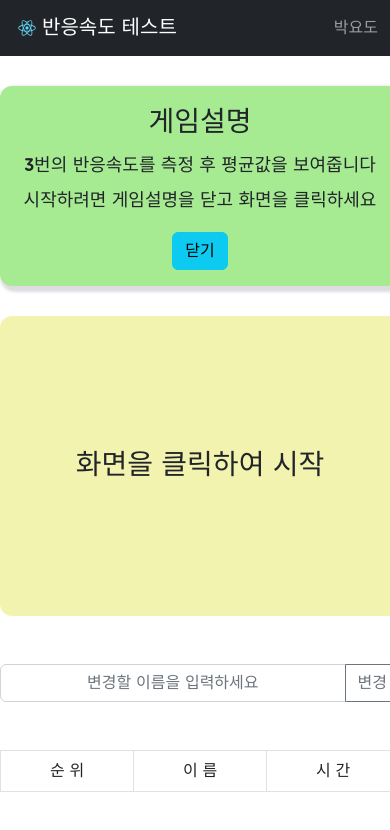
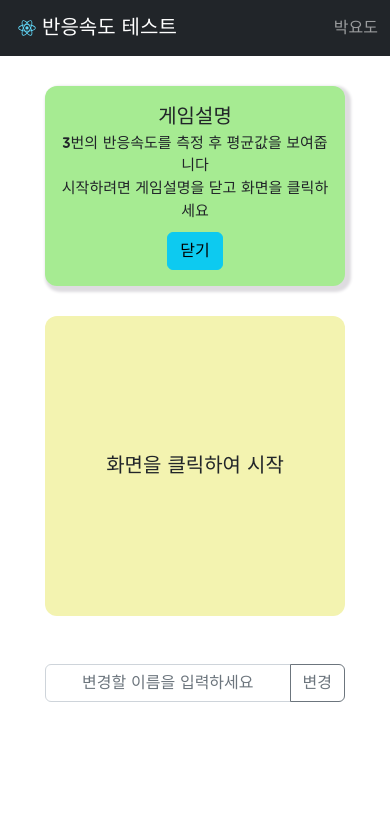
Before and after one commit to ParkYoDo/Reaction-Rate, a React (Create React App) app: page / in a window 390 px wide. Shown: the top 830 px of the page. Built offline with nearby package versions, Linux system fonts and the light colour scheme.

Commit message:
반응형UI 구현

```diff
--- a/src/Home/Home.js
+++ b/src/Home/Home.js
@@ -10,8 +10,8 @@ import {
 } from 'react-bootstrap';
 
 function App() {
-  const [user, setUser] = useState(['박요도']);
-  const [name, setName] = useState(['']);
+  const [user, setUser] = useState('박요도');
+  const [name, setName] = useState('');
   const [modal, setModal] = useState(true);
   const [message, setMessage] = useState('화면을 클릭하여 시작');
   const [screenState, setScreenState] = useState('waiting');
@@ -70,7 +70,12 @@ function App() {
   };
 
   const changeName = () => {
+    if (name) {
+      setName('');
       setUser(name);
+    } else {
+      alert('변경할 이름을 입력하세요');
+    }
   };
 
   return (
@@ -128,15 +133,20 @@ function App() {
         )}
       </S.ScreenDiv>
 
-      <S.InputDiv>
-        <InputGroup className="mt-5" onChange={onChange}>
-          <Form.Control placeholder="변경할 이름을 입력하세요" />
+      <S.InputDiv className="mb-4">
+        <InputGroup className="mt-5">
+          <Form.Control
+            value={name}
+            onChange={onChange}
+            placeholder="변경할 이름을 입력하세요"
+          />
           <Button variant="outline-secondary" onClick={changeName}>
             변경
           </Button>
         </InputGroup>
 
         {/* Score */}
+        {AscendingArr.length !== 0 && (
           <Table
             className="mt-5"
             striped
@@ -154,7 +164,7 @@ function App() {
             <S.TableBody>
               {AscendingArr.map((array, i) => {
                 return (
-                <S.TableTr>
+                  <S.TableTr key={i}>
                     <S.TableTd>{i + 1}</S.TableTd>
                     <S.TableTd>{array[0]}</S.TableTd>
                     <S.TableTd>{array[1]}ms</S.TableTd>
@@ -163,6 +173,7 @@ function App() {
               })}
             </S.TableBody>
           </Table>
+        )}
       </S.InputDiv>
     </>
   );
--- a/src/Home/HomeStyle.js
+++ b/src/Home/HomeStyle.js
@@ -8,7 +8,7 @@ export const NavLogo = styled.img`
 export const NavContent = styled.div``;
 
 export const ModalDiv = styled.div`
-  width: 400px;
+  width: 300px;
   height: 200px;
   margin: 0 auto;
   margin-top: 30px;
@@ -20,21 +20,41 @@ export const ModalDiv = styled.div`
   border-radius: 12px;
   box-shadow: 3px 3px 3px 3px #dedce0;
   background-color: rgb(166, 235, 146);
+  @media screen and (min-width: 768px) and (max-width: 1024px) {
+    width: 500px;
+    height: 300px;
+  }
+  @media screen and (min-width: 1024px) {
+    width: 600px;
+    height: 300px;
+  }
 `;
 
 export const ModalTitle = styled.div`
-  font-size: 28px;
+  font-size: 20px;
   text-align: center;
+  @media screen and (min-width: 768px) and (max-width: 1024px) {
+    font-size: 28px;
+  }
+  @media screen and (min-width: 1024px) {
+    font-size: 32px;
+  }
 `;
 
 export const ModalContent = styled.div`
-  font-size: 18px;
+  font-size: 15px;
+  @media screen and (min-width: 768px) and (max-width: 1024px) {
+    font-size: 18px;
+  }
+  @media screen and (min-width: 1024px) {
+    font-size: 24px;
+  }
 `;
 
 export const ScreenDiv = styled.div`
   margin: 0 auto;
   margin-top: 30px;
-  width: 400px;
+  width: 300px;
   height: 300px;
   border-radius: 12px;
   cursor: pointer;
@@ -44,19 +64,45 @@ export const ScreenDiv = styled.div`
   align-items: center;
   background-color: ${(props) =>
     props.screenState === 'go' ? 'green' : 'rgb(243, 243, 176)'};
+  @media screen and (min-width: 768px) and (max-width: 1024px) {
+    width: 500px;
+    height: 500px;
+  }
+  @media screen and (min-width: 1024px) {
+    width: 600px;
+    height: 600px;
+  }
 `;
 
 export const ScreenTitle = styled.div`
-  font-size: 28px;
+  font-size: 20px;
+  @media screen and (min-width: 768px) and (max-width: 1024px) {
+    font-size: 28px;
+  }
+  @media screen and (min-width: 1024px) {
+    font-size: 32px;
+  }
 `;
 
 export const ScreenContent = styled.div`
-  font-size: 18px;
+  font-size: 15px;
+  @media screen and (min-width: 768px) and (max-width: 1024px) {
+    font-size: 18px;
+  }
+  @media screen and (min-width: 1024px) {
+    font-size: 24px;
+  }
 `;
 
 export const InputDiv = styled.div`
-  width: 400px;
+  width: 300px;
   margin: 0 auto;
+  @media screen and (min-width: 768px) and (max-width: 1024px) {
+    width: 500px;
+  }
+  @media screen and (min-width: 1024px) {
+    width: 600px;
+  }
 `;
 
 export const TableHead = styled.thead``;
```
Lines whose indentation alone changed are shown as unchanged.
